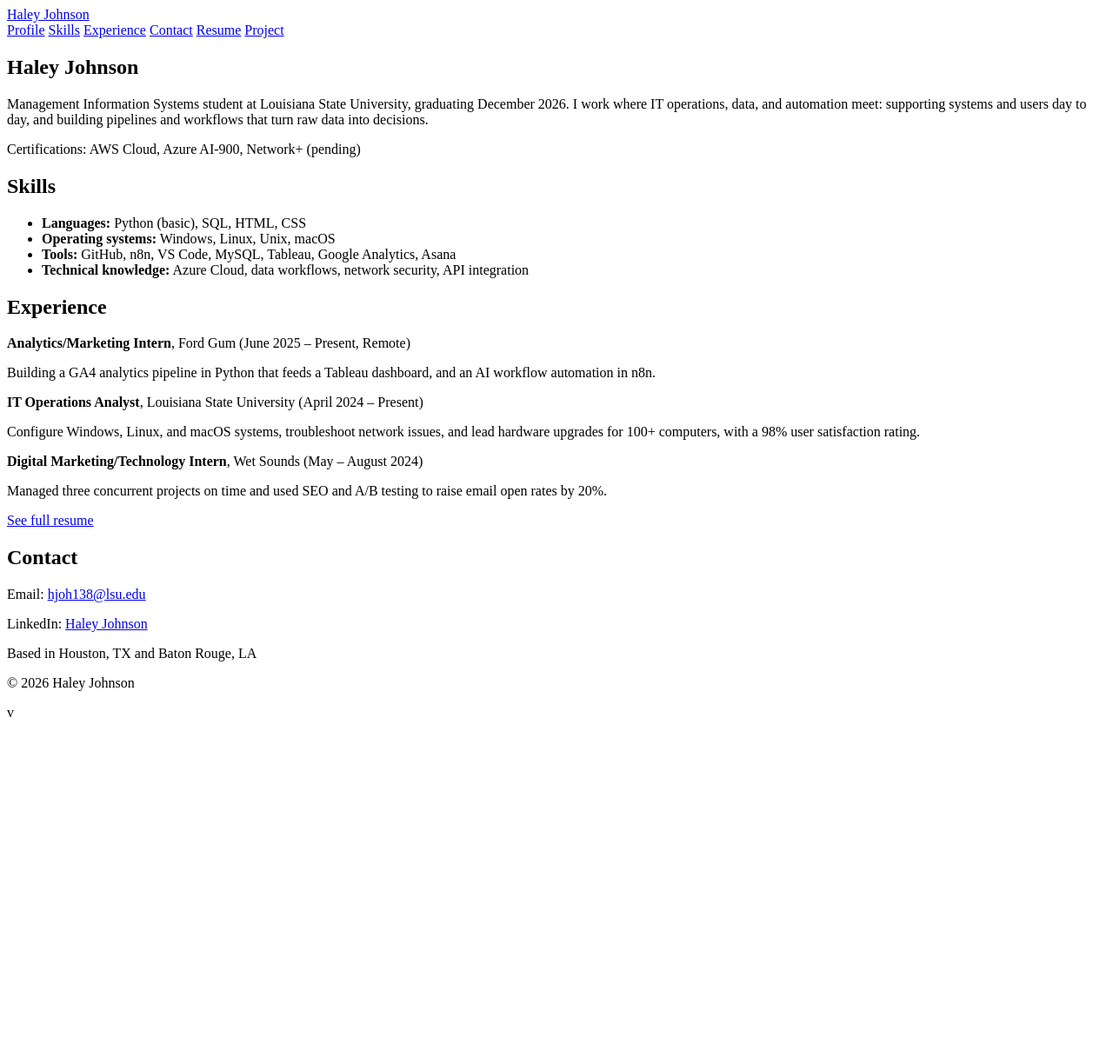
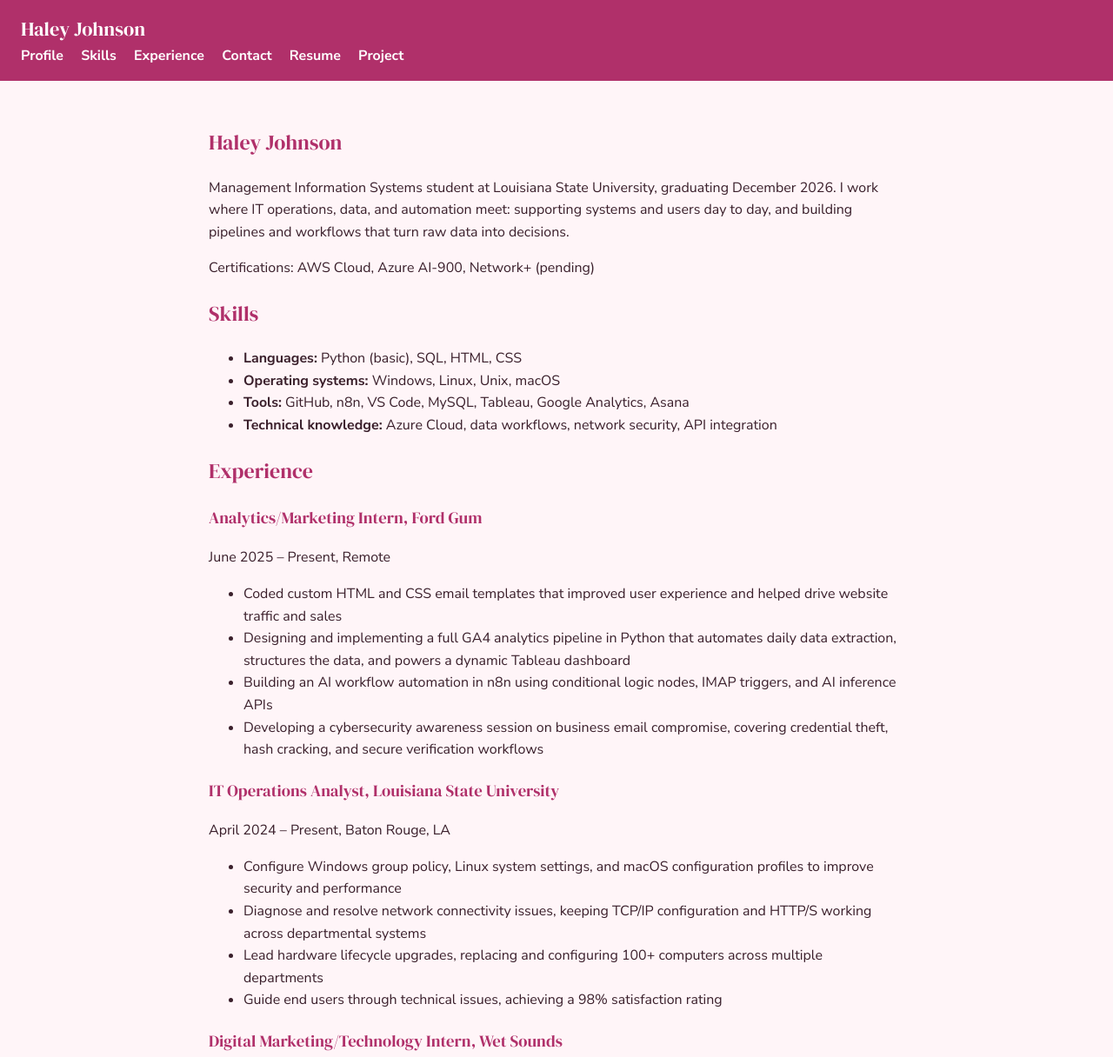
Before and after one commit to haleywaley/resume-website, a plain HTML site: page index.html in a window 1280 px wide. Shown: the top 1216 px of the page at 87% size. Before the commit the page ends 837 px from the top, so only its background shows below. Drawn offline with Linux system fonts and the light colour scheme.

Commit message:
Add pink theme and custom fonts

```diff
--- a/index.html
+++ b/index.html
@@ -40,16 +40,32 @@
     <section id="experience">
       <h2>Experience</h2>
 
-      <p><strong>Analytics/Marketing Intern</strong>, Ford Gum (June 2025 – Present, Remote)</p>
-      <p>Building a GA4 analytics pipeline in Python that feeds a Tableau dashboard, and an AI workflow automation in n8n.</p>
+      <h3>Analytics/Marketing Intern, Ford Gum</h3>
+      <p>June 2025 – Present, Remote</p>
+      <ul>
+        <li>Coded custom HTML and CSS email templates that improved user experience and helped drive website traffic and sales</li>
+        <li>Designing and implementing a full GA4 analytics pipeline in Python that automates daily data extraction, structures the data, and powers a dynamic Tableau dashboard</li>
+        <li>Building an AI workflow automation in n8n using conditional logic nodes, IMAP triggers, and AI inference APIs</li>
+        <li>Developing a cybersecurity awareness session on business email compromise, covering credential theft, hash cracking, and secure verification workflows</li>
+      </ul>
 
-      <p><strong>IT Operations Analyst</strong>, Louisiana State University (April 2024 – Present)</p>
-      <p>Configure Windows, Linux, and macOS systems, troubleshoot network issues, and lead hardware upgrades for 100+ computers, with a 98% user satisfaction rating.</p>
+      <h3>IT Operations Analyst, Louisiana State University</h3>
+      <p>April 2024 – Present, Baton Rouge, LA</p>
+      <ul>
+        <li>Configure Windows group policy, Linux system settings, and macOS configuration profiles to improve security and performance</li>
+        <li>Diagnose and resolve network connectivity issues, keeping TCP/IP configuration and HTTP/S working across departmental systems</li>
+        <li>Lead hardware lifecycle upgrades, replacing and configuring 100+ computers across multiple departments</li>
+        <li>Guide end users through technical issues, achieving a 98% satisfaction rating</li>
+      </ul>
 
-      <p><strong>Digital Marketing/Technology Intern</strong>, Wet Sounds (May – August 2024)</p>
-      <p>Managed three concurrent projects on time and used SEO and A/B testing to raise email open rates by 20%.</p>
-
-      <p><a href="resume.html">See full resume</a></p>
+      <h3>Digital Marketing/Technology Intern, Wet Sounds</h3>
+      <p>May 2024 – August 2024, Rosenberg, TX</p>
+      <ul>
+        <li>Designed, implemented, and managed three concurrent projects in Asana with 100% on-time delivery</li>
+        <li>Used SEO, AI, and A/B testing to run a customer engagement campaign that raised email open rates by 20%</li>
+        <li>Analyzed website and engagement data, producing insights that improved conversion rates by 15%</li>
+        <li>Presented new strategies in weekly meetings, leading to two company-wide process improvements</li>
+      </ul>
     </section>
 
     <section id="contact">
@@ -65,4 +81,4 @@
   </footer>
 
 </body>
-</html>v
+</html>
--- /dev/null
+++ b/styles.css
@@ -0,0 +1,59 @@
+/* Pink theme - starter version */
+@import url('https://fonts.googleapis.com/css2?family=DM+Serif+Display&family=Nunito+Sans:wght@400;700&display=swap');
+
+:root {
+  --blush: #fff5f8;   /* page background */
+  --rose: #f0bcd0;    /* borders */
+  --berry: #b0306a;   /* main pink */
+  --plum: #3a1f2b;    /* text */
+}
+
+body {
+  font-family: 'Nunito Sans', Arial, sans-serif;
+  margin: 0;
+  line-height: 1.6;
+  color: var(--plum);
+  background: var(--blush);
+}
+
+h1, h2, h3 {
+  font-family: 'DM Serif Display', Georgia, serif;
+  font-weight: 400;
+  color: var(--berry);
+}
+
+a { color: var(--berry); }
+
+/* Header and navigation */
+.site-header {
+  background: var(--berry);
+  padding: 1rem 1.5rem;
+}
+
+.logo {
+  font-family: 'DM Serif Display', Georgia, serif;
+  font-size: 1.4rem;
+  color: #fff;
+  text-decoration: none;
+  margin-right: 1.5rem;
+}
+
+.site-header nav a {
+  color: #fff;
+  text-decoration: none;
+  margin-right: 1rem;
+  font-weight: 700;
+}
+
+/* Page content */
+main {
+  max-width: 800px;
+  margin: 0 auto;
+  padding: 2rem 1.5rem;
+}
+
+footer {
+  text-align: center;
+  padding: 1rem;
+  border-top: 2px solid var(--rose);
+}
```
Also changed, not shown: project.html (added, +33 -0 lines).
